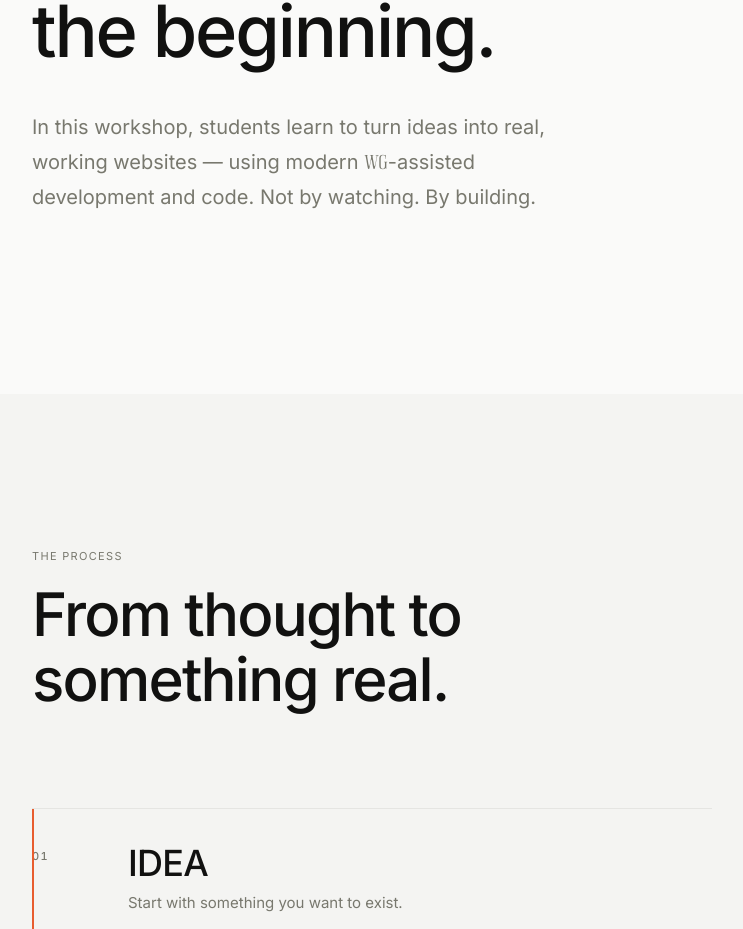
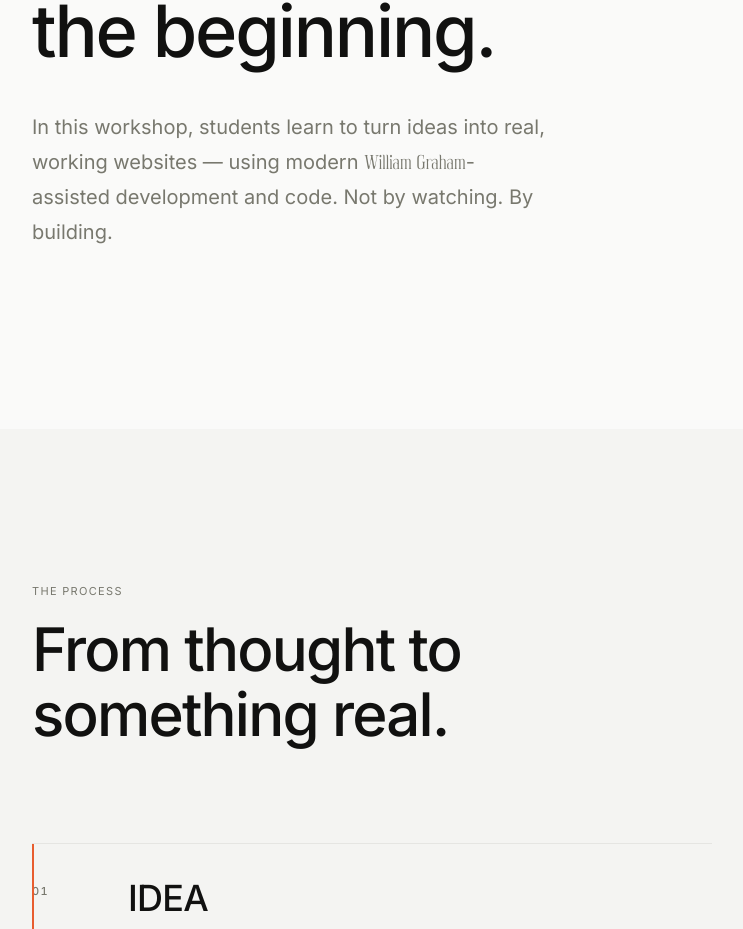
Before and after one commit to adelos-corp/aom-workshop-2026, a React (Vite) app: page / in a window 1280 px wide. Shown: the part 1066-1995 px from the top of the page, without its empty margins (68-811 px from the left). Built offline with nearby package versions, Linux system fonts and the light colour scheme.

Commit message:
Use full William Graham branding in Acelon font

```diff
--- a/src/components/Intro.tsx
+++ b/src/components/Intro.tsx
@@ -50,7 +50,7 @@ export default function Intro() {
               }}
             >
               In this workshop, students learn to turn ideas into real, working
-              websites — using modern <span className="william-graham">WG</span>-assisted development and code. Not by
+              websites — using modern <span className="william-graham">William Graham</span>-assisted development and code. Not by
               watching. By building.
             </p>
           </FadeUp>
```
